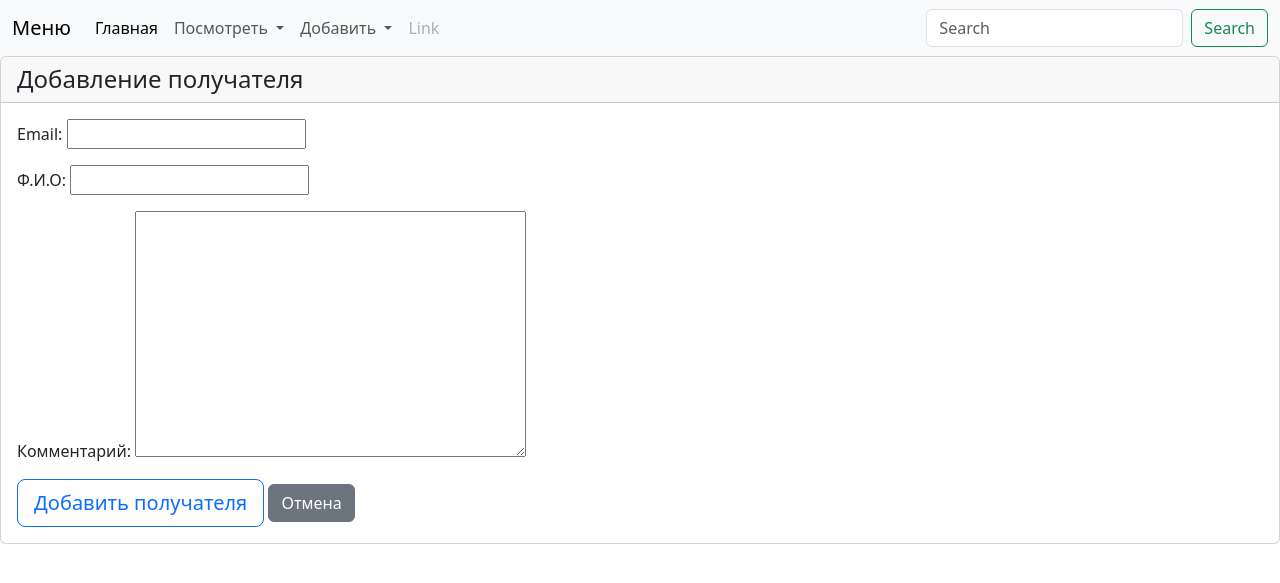
After one commit to Lampa97/Mailing_Service, a Django app: page /mailing/mail-receiver-create/ in a window 1280 px wide. The commit adds this page. Shown: the top 583 px of the page. Run offline with Django 5.2, Linux system fonts and the light colour scheme; some libraries are stand-ins or nearby versions.

Commit message:
CRUD for MailReceiver model. Refactored folders structure

```diff
--- a/mailing/admin.py
+++ b/mailing/admin.py
@@ -1,6 +1,6 @@
 from django.contrib import admin
 
-from .models import MailReceiver, Mailing, MailingAttempt, Message
+from .models import MailReceiver, MailingUnit, MailingAttempt, Message
 
 @admin.register(MailReceiver)
 class MailReceiverAdmin(admin.ModelAdmin):
@@ -8,8 +8,8 @@ class MailReceiverAdmin(admin.ModelAdmin):
     search_fields = ("email", "full_name", "comment")
 
 
-@admin.register(Mailing)
-class MailingAdmin(admin.ModelAdmin):
+@admin.register(MailingUnit)
+class MailingUnitAdmin(admin.ModelAdmin):
     list_display = ("status", "started_at", "finished_at")
     list_filter = ["status"]
     search_fields = ("status", "receivers")
--- a/mailing/models.py
+++ b/mailing/models.py
@@ -27,7 +27,7 @@ class Message(models.Model):
         ordering = ["title"]
 
 
-class Mailing(models.Model):
+class MailingUnit(models.Model):
     FINISHED = 'Finished'
     CREATED = 'Created'
     LAUNCHED = 'Launched'
@@ -67,7 +67,7 @@ class MailingAttempt(models.Model):
     attempt_at = models.DateTimeField(auto_now_add=True, verbose_name='Дата и время попытки')
     status = models.CharField(max_length=10, choices=STATUS_CHOICES, verbose_name='Статус')
     server_answer = models.TextField(verbose_name='Ответ почтового сервера')
-    mailing = models.ForeignKey(Mailing, on_delete=models.CASCADE)
+    mailing = models.ForeignKey(MailingUnit, on_delete=models.CASCADE)
 
     def __str__(self):
         return f"{self.mailing}: {self.status}"
--- a/mailing/templates/mailing/base.html
+++ b/mailing/templates/mailing/base.html
@@ -11,6 +11,6 @@
 {% include "mailing/includes/header.html" %}
   {% block content %} {% endblock %}
 
-<script type="text/javascript" src="/static/js/bootstrap.min.js"></script>
+<script type="text/javascript" src="/static/js/bootstrap.bundle.js"></script>
 </body>
 </html>
--- a/mailing/templates/mailing/home.html
+++ b/mailing/templates/mailing/home.html
@@ -1,4 +1,6 @@
 {% extends "mailing/base.html" %}
+{% load static %}
+
 
 {% block title %} Главная {% endblock %}
 
--- a/mailing/templates/mailing/includes/header.html
+++ b/mailing/templates/mailing/includes/header.html
@@ -1,27 +1,42 @@
 <nav class="navbar navbar-expand-lg bg-body-tertiary">
   <div class="container-fluid">
-        <a class="navbar-brand" href="#">Меню</a>
-        <button class="navbar-toggler" type="button" data-bs-toggle="collapse" data-bs-target="#navbarNavDropdown" aria-controls="navbarNavDropdown" aria-expanded="false" aria-label="Toggle navigation">
+    <a class="navbar-brand" href="{% url 'mailing:home' %}">Меню</a>
+    <button class="navbar-toggler" type="button" data-bs-toggle="collapse" data-bs-target="#navbarScroll" aria-controls="navbarScroll" aria-expanded="false" aria-label="Toggle navigation">
       <span class="navbar-toggler-icon"></span>
     </button>
-        <div class="collapse navbar-collapse" id="navbarNavDropdown">
-            <ul class="navbar-nav">
+    <div class="collapse navbar-collapse" id="navbarScroll">
+      <ul class="navbar-nav me-auto my-2 my-lg-0 navbar-nav-scroll" style="--bs-scroll-height: 100px;">
         <li class="nav-item">
-                    <a class="nav-link active" aria-current="page" href="#">Главная</a>
+          <a class="nav-link active" aria-current="page" href="{% url 'mailing:home' %}">Главная</a>
+        </li>
+        <li class="nav-item dropdown">
+          <a class="nav-link dropdown-toggle" href="#" role="button" data-bs-toggle="dropdown" aria-expanded="false">
+            Посмотреть
+          </a>
+          <ul class="dropdown-menu">
+            <li><a class="dropdown-item" href="{% url 'mailing:mail-receivers-list' %}">Получатели</a></li>
+            <li><a class="dropdown-item" href="#">Рассылки</a></li>
+            <li><a class="dropdown-item" href="#">Сообщения</a></li>
+          </ul>
         </li>
         <li class="nav-item dropdown">
           <a class="nav-link dropdown-toggle" href="#" role="button" data-bs-toggle="dropdown" aria-expanded="false">
             Добавить
           </a>
           <ul class="dropdown-menu">
-                        <li><a class="dropdown-item" href="#">Элемент 1</a></li>
-                        <li><a class="dropdown-item" href="#">Элемент 2</a></li>
+            <li><a class="dropdown-item" href="{% url 'mailing:mail-receiver-create' %}">Получатель</a></li>
+            <li><a class="dropdown-item" href="#">Рассылка</a></li>
+            <li><a class="dropdown-item" href="#">Сообщение</a></li>
           </ul>
         </li>
         <li class="nav-item">
-                    <a class="nav-link" href="#">Штука</a>
+          <a class="nav-link disabled" aria-disabled="true">Link</a>
         </li>
       </ul>
+      <form class="d-flex" role="search">
+        <input class="form-control me-2" type="search" placeholder="Search" aria-label="Search">
+        <button class="btn btn-outline-success" type="submit">Search</button>
+      </form>
     </div>
   </div>
 </nav>
--- /dev/null
+++ b/mailing/templates/mailing/mail_receiver/mail_receiver_create.html
@@ -0,0 +1,21 @@
+{% extends "mailing/base.html" %}
+
+{% block title %}Добавить Получателя{% endblock %}
+
+{% block content %}
+
+<div class="card mb-4 box-shadow">
+                <div class="card-header">
+                    <h4 class="my-0 font-weight-normal">Добавление получателя</h4>
+                </div>
+                <div class="card-body">
+                    <form method="post" action="" class="form-floating" enctype="multipart/form-data">
+                        {% csrf_token %}
+                        {{ form.as_p }}
+                        <button type="submit" class="btn btn-lg btn-block btn-outline-primary">Добавить получателя</button>
+                        <a href="{% url 'mailing:home' %}" class="btn btn-secondary">Отмена</a>
+                    </form>
+                </div>
+            </div>
+
+{% endblock %}
--- a/mailing/urls.py
+++ b/mailing/urls.py
@@ -5,5 +5,10 @@ from . import views
 app_name = "mailing"
 
 urlpatterns = [
-    path("", views.MailingView.as_view(), name="home")
+    path("", views.MailingView.as_view(), name="home"),
+    path("mail-receivers-list", views.MailReceiverListViews.as_view(), name="mail-receivers-list"),
+    path("mail-receiver-detail/", views.MailReceiverDetailView.as_view(), name="mail-receiver-detail"),
+    path("mail-receiver-create/", views.MailReceiverCreateView.as_view(), name="mail-receiver-create"),
+    path("mail-receiver-update/", views.MailReceiverUpdateView.as_view(), name="mail-receiver-update"),
+    path("mail-receiver-delete/", views.MailReceiverDeleteView.as_view(), name="mail-receiver-delete")
 ]
--- a/mailing/views.py
+++ b/mailing/views.py
@@ -2,24 +2,55 @@ from django.shortcuts import render
 
 from django.urls import reverse_lazy
 
-from .models import Mailing, MailReceiver, MailingAttempt, Message
+from .models import MailingUnit, MailReceiver, MailingAttempt, Message
 
-from django.views.generic import TemplateView, CreateView, DetailView, UpdateView, DeleteView
+from django.views.generic import TemplateView, CreateView, DetailView, UpdateView, DeleteView, ListView
 
-ALL_MAILINGS = Mailing.objects.all()
-UNIQUE_RECEIVERS = MailReceiver.objects.all()
 
 class MailingView(TemplateView):
-    model = Mailing
-    context_object_name = "mailing"
-    template_name = "mailing/home.html"
 
     def get(self, request):
-        all_mailings = ALL_MAILINGS.count()
-        launched_mailings = Mailing.objects.filter(status='Launched').count()
-        unique_receivers = UNIQUE_RECEIVERS.count()
+        all_mailings = MailingUnit.objects.all().count()
+        launched_mailings = MailingUnit.objects.filter(status='Launched').count()
+        unique_receivers = MailReceiver.objects.all().count()
 
         context = {"all_mailings": all_mailings, "launched_mailings": launched_mailings, "unique_receivers": unique_receivers}
 
-        print(all_mailings)
         return render(request, "mailing/home.html", context)
+
+
+class MailReceiverListViews(ListView):
+    model = MailReceiver
+    template_name = "mailing/mail_receiver/mail_receivers_list.html"
+    context_object_name = "mail_receivers"
+
+
+
+class MailReceiverDetailView(DetailView):
+    model = MailReceiver
+    template_name = "mailing/mail_receiver/mail_receiver_detail.html"
+    context_object_name = "mail_receiver"
+
+
+class MailReceiverCreateView(CreateView):
+    model = MailReceiver
+    template_name = "mailing/mail_receiver/mail_receiver_create.html"
+    context_object_name = "mail_receiver"
+    fields = ["email", "full_name", "comment"]
+    success_url = reverse_lazy("home")
+
+
+class MailReceiverUpdateView(UpdateView):
+    model = MailReceiver
+    template_name = "mailing/mail_receiver/mail_receiver_create.html"
+    fields = ["email", "full_name", "comment"]
+
+    def get_success_url(self):
+        return reverse_lazy("mail_receiver_detail", kwargs={"pk": self.object.pk})
+
+
+class MailReceiverDeleteView(DeleteView):
+    model = MailReceiver
+    context_object_name = "mail_receiver"
+    template_name = "mailing/mail_receiver/mail_receiver_delete.html"
+    success_url = reverse_lazy("home")
```
Also changed, not shown: mailing/templates/mailing/mail_receiver/mail_receiver_delete.html (added, +16 -0 lines), mailing/templates/mailing/mail_receiver/mail_receiver_detail.html (added, +11 -0 lines), mailing/templates/mailing/mail_receiver/mail_receiver_update.html (added, +21 -0 lines), mailing/templates/mailing/mail_receiver/mail_receivers_list.html (added, +14 -0 lines), mailing/migrations/0003_alter_mailingattempt_status_mailingunit_and_more.py (added). Lines whose indentation alone changed are shown as unchanged.
